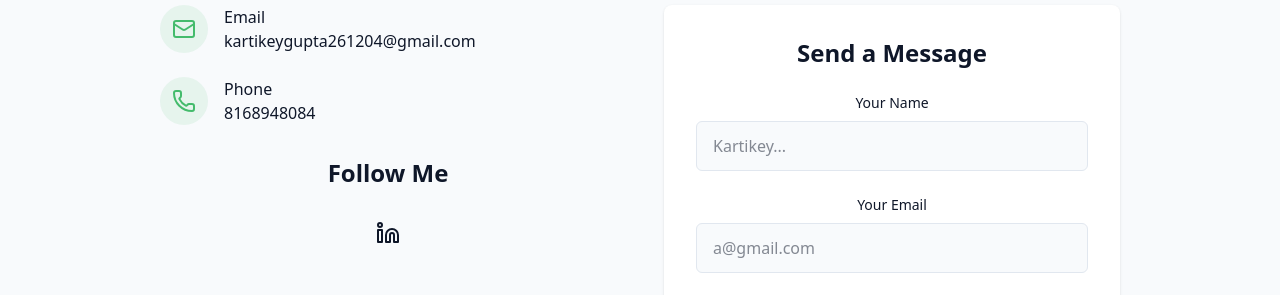
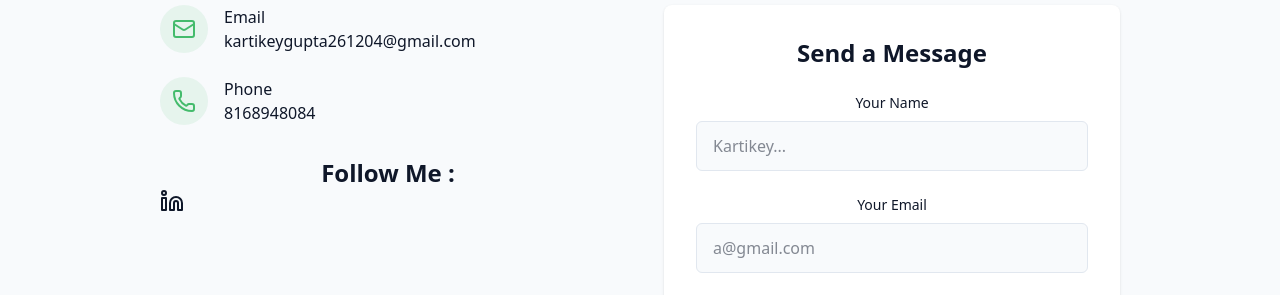
Before and after one commit to Kartikey-Gupta826/Portfolio, a React (Vite) app: page / in a window 1280 px wide. Shown: the part 3383-3678 px from the top of the page. Built offline with nearby package versions, Linux system fonts and the light colour scheme.

Commit message:
Aligning the Linkedin Symbol

```diff
--- a/src/components/ContactSection.jsx
+++ b/src/components/ContactSection.jsx
@@ -2,6 +2,7 @@ import {
   Linkedin,
   Mail,
   Phone,
+  Scan,
   Send,
 } from "lucide-react";
 import { cn } from "@/lib/utils";
@@ -114,12 +115,12 @@ export const ContactSection = () => {
               </div>
             </div>
 
-            <h3 className="text-2xl font-semibold">Follow Me</h3>
-              <div className="flex space-x-4 justify-center">
+            <span className="text-2xl font-semibold">Follow Me : </span>
+              <span className="flex space-x-4">
                 <a href="https://www.linkedin.com/in/kartikey-gupta-099147316/" target="_blank" rel="noopener noreferrer">
                   <Linkedin className="h-6 w-6 text-muted-foreground hover:text-primary transition-colors" />
                 </a>
-              </div>
+              </span>
           </div>
 
           <div className="bg-card p-8 rounded-lg shadow-sm">
```
